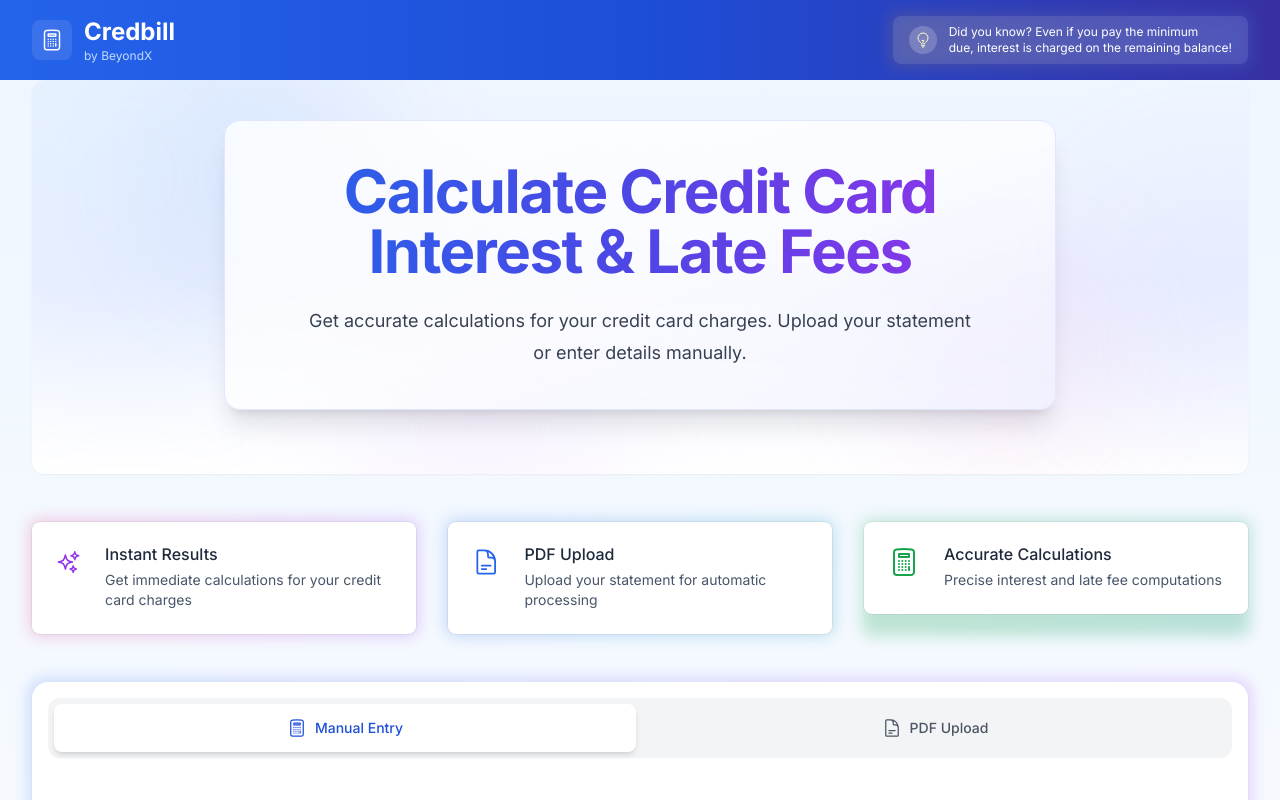
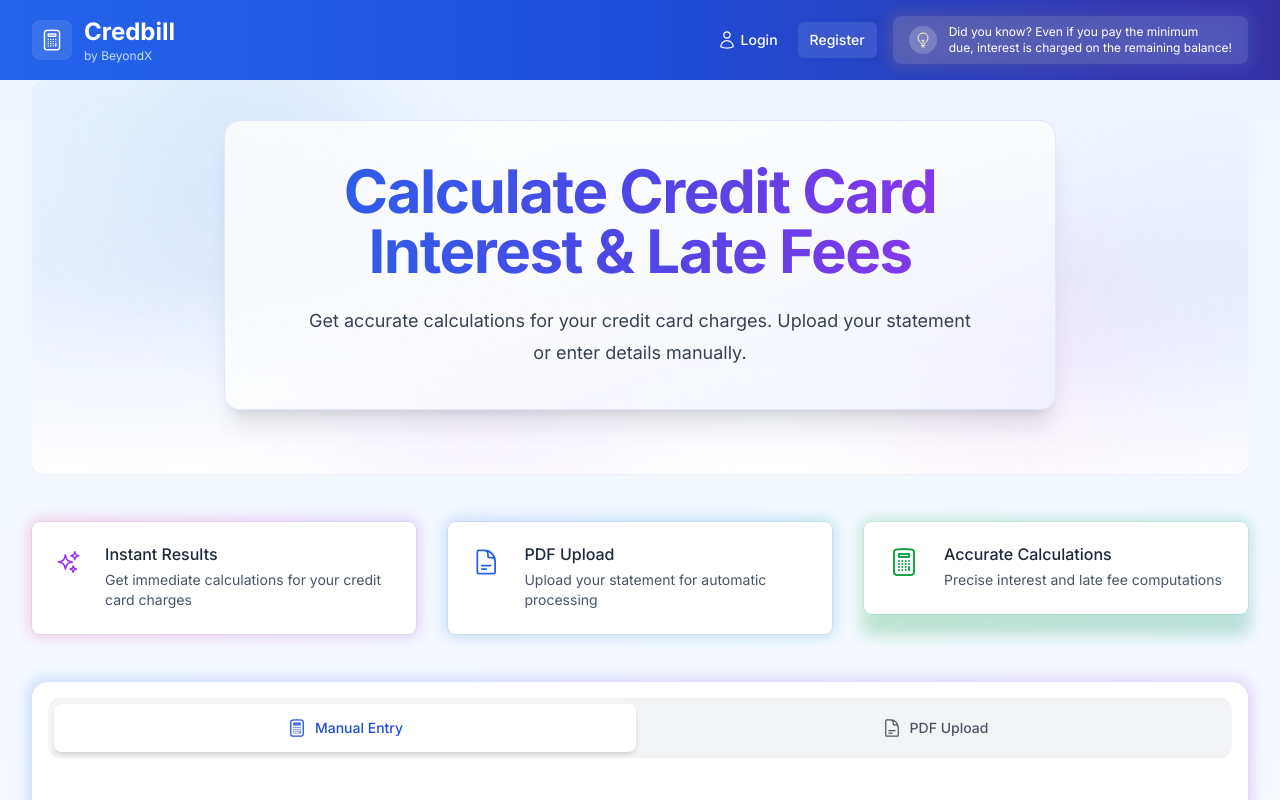
Before and after one commit to credintcal/credintcal, a Next.js app: page / in a window 1280 px wide. Shown: the top 800 px of the page. Built offline with nearby package versions, Linux system fonts and the light colour scheme; no server answers.

Commit message:
Add auth links to header and fix build configuration

```diff
--- a/app/layout.tsx
+++ b/app/layout.tsx
@@ -5,6 +5,7 @@ import './globals.css'
 import Link from 'next/link'
 import { CalculatorIcon } from '@heroicons/react/24/outline'
 import { ArrowTopRightOnSquareIcon } from '@heroicons/react/24/outline'
+import { UserIcon } from '@heroicons/react/24/outline'
 import FinancialTip from './components/FinancialTip'
 import GoogleAnalytics from './components/GoogleAnalytics'
 import Providers from './providers'
@@ -54,9 +55,28 @@ export default function RootLayout({
                     </div>
                   </Link>
 
-                  {/* Financial Tip in Header */}
-                  <div className="hidden md:block max-w-md">
-                    <FinancialTip />
+                  <div className="flex items-center space-x-4">
+                    {/* Auth Links */}
+                    <div className="flex items-center space-x-2">
+                      <Link
+                        href="/auth/login"
+                        className="text-white hover:text-blue-200 px-3 py-2 rounded-md text-sm font-medium flex items-center"
+                      >
+                        <UserIcon className="h-5 w-5 mr-1" />
+                        Login
+                      </Link>
+                      <Link
+                        href="/auth/register"
+                        className="bg-white/10 hover:bg-white/20 text-white px-3 py-2 rounded-md text-sm font-medium transition-colors"
+                      >
+                        Register
+                      </Link>
+                    </div>
+
+                    {/* Financial Tip in Header */}
+                    <div className="hidden md:block max-w-md">
+                      <FinancialTip />
+                    </div>
                   </div>
                 </div>
 
--- a/package.json
+++ b/package.json
@@ -6,16 +6,20 @@
     "dev": "next dev",
     "build": "next build",
     "start": "next start",
-    "lint": "next lint"
+    "lint": "next lint",
+    "vercel-build": "npm install next-auth bcryptjs && next build"
   },
   "dependencies": {
     "@headlessui/react": "^1.7.17",
     "@heroicons/react": "^2.1.1",
     "@hookform/resolvers": "^3.3.4",
+    "@types/bcryptjs": "^2.4.6",
     "axios": "^1.6.7",
+    "bcryptjs": "^3.0.2",
     "mongodb": "^6.3.0",
     "mongoose": "^8.1.1",
     "next": "14.0.4",
+    "next-auth": "^4.24.11",
     "pdf-parse": "^1.1.1",
     "razorpay": "^2.9.2",
     "react": "18.2.0",
```
Also changed, not shown: vercel.json.
